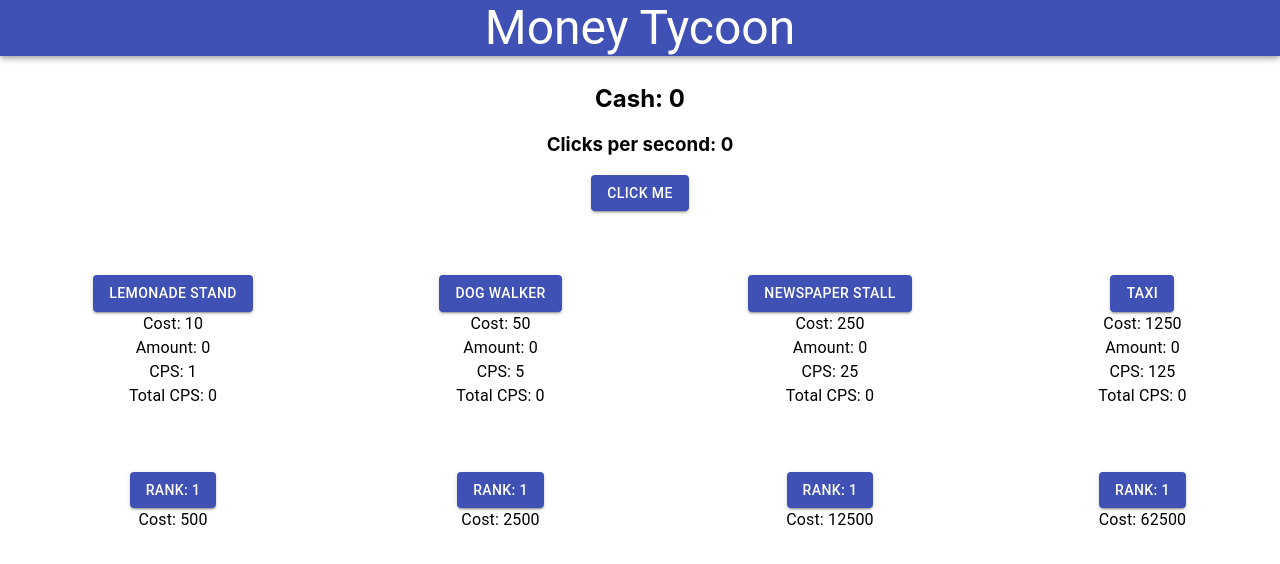
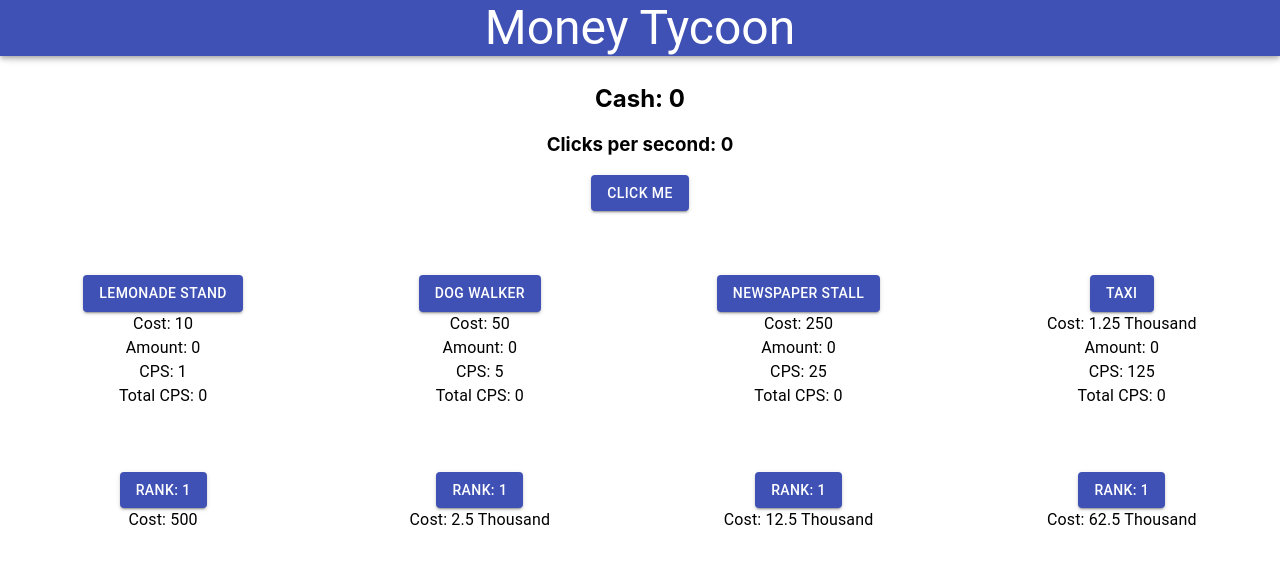
Before and after one commit to Simon2591990/Clicker-Game, a React (Create React App) app: page / in a window 1280 px wide. Shown: the top 564 px of the page. Built offline with nearby package versions, Linux system fonts and the light colour scheme.

Commit message:
added short numbers for easier readability

```diff
--- a/src/App.js
+++ b/src/App.js
@@ -18,6 +18,23 @@ function App() {
       this.amount = 0
     }
   }
+  const shortNumber = (number) => {
+    number = Math.round(number)
+
+    if (number.toString().length > 12){
+        return Math.round(number / 1000000000000 * 1000) / 1000 + " Trillion"
+    }
+    if (number.toString().length > 9){
+        return Math.round(number / 1000000000 * 1000) / 1000 + " Billion"
+    }
+    if (number.toString().length > 6){
+        return Math.round(number / 1000000 * 1000) / 1000 + " Million"
+    }
+    if (number.toString().length > 3){
+        return Math.round(number / 1000 * 1000) / 1000 + " Thousand"
+    }
+    return Math.round(number)
+}
 
   const autoClicker1 = new AutoClicker('Lemonade Stand', 10, 0.02);
   const autoClicker2 = new AutoClicker('Dog Walker', 50, 0.1);
@@ -34,6 +51,7 @@ function App() {
         setCash={setCash}
         cash={cash}
         autoClicker={autoClicker}
+        shortNumber={shortNumber}
         />
     )
   })
@@ -71,10 +89,10 @@ function App() {
     <Toolbar/>
     <Grid class='App'>
       <h2>
-        Cash: {Math.round(cash)}
+        Cash: {shortNumber(cash)}
       </h2>
       <h3>
-        Clicks per second: {Math.round(clicksPerSecond * 50)}
+        Clicks per second: {shortNumber(clicksPerSecond * 50)}
       </h3>
       <Button onClick={handleManualClick} variant='contained'  color='primary'>
         Click Me
--- a/src/AutoClickerTile.js
+++ b/src/AutoClickerTile.js
@@ -1,7 +1,7 @@
 import { Button, Grid, Toolbar, Typography } from '@material-ui/core';
 import React, { useEffect, useState } from 'react';
 
-function AutoClickerTile({autoClicker, setClicksPerSecond, clicksPerSecond, setCash, cash}) {
+function AutoClickerTile({shortNumber, autoClicker, setClicksPerSecond, clicksPerSecond, setCash, cash}) {
 
     const [doublerCost, setDoublerCost] = useState(autoClicker.cost * 50)
 
@@ -14,7 +14,10 @@ function AutoClickerTile({autoClicker, setClicksPerSecond, clicksPerSecond, setC
         amount: autoClicker.amount
     })
 
+
+
     const handleBuy = () => {
+        console.log(thisClicker.cost)
         if (cash >= thisClicker.cost){
             setCash(cash - thisClicker.cost)
             setClicksPerSecond(clicksPerSecond + thisClicker.increment )
@@ -53,16 +56,16 @@ function AutoClickerTile({autoClicker, setClicksPerSecond, clicksPerSecond, setC
                 {thisClicker.name}
             </Button>
             <Typography>
-                Cost: {thisClicker.cost}
+                Cost: {shortNumber(thisClicker.cost)}
             </Typography>
             <Typography>
-                Amount: {thisClicker.amount}
+                Amount: {shortNumber(thisClicker.amount)}
             </Typography>
             <Typography>
-                CPS: {thisClicker.increment * 50}
+                CPS: {shortNumber(thisClicker.increment * 50)}
             </Typography>
             <Typography>
-                Total CPS: {thisClicker.increment * 50 * thisClicker.amount}
+                Total CPS: {shortNumber(thisClicker.increment * 50 * thisClicker.amount)}
             </Typography>
             <Toolbar/>
             <Grid>
@@ -73,7 +76,7 @@ function AutoClickerTile({autoClicker, setClicksPerSecond, clicksPerSecond, setC
                     Rank: {rank}
                 </Button>
                 <Typography>
-                    Cost: {doublerCost}
+                    Cost: {shortNumber(doublerCost)}
                 </Typography>
             </Grid>
 
```
